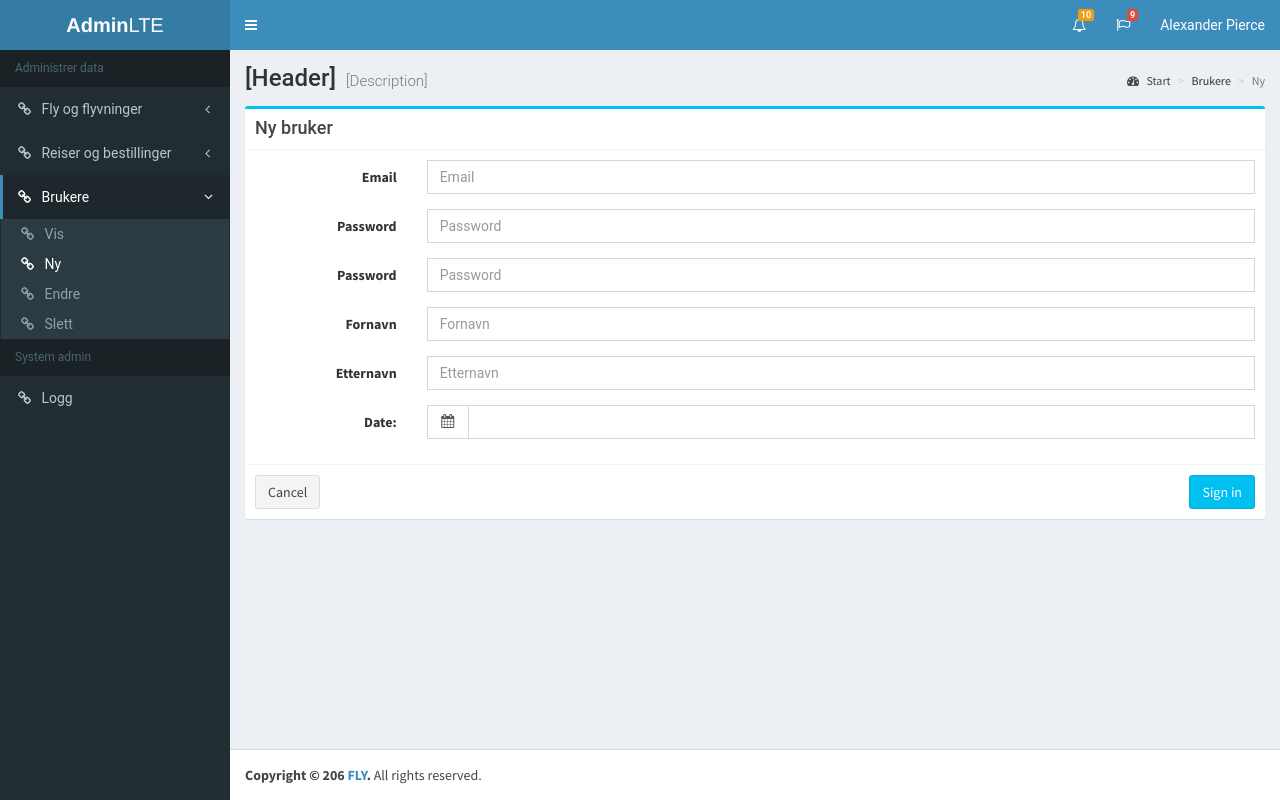
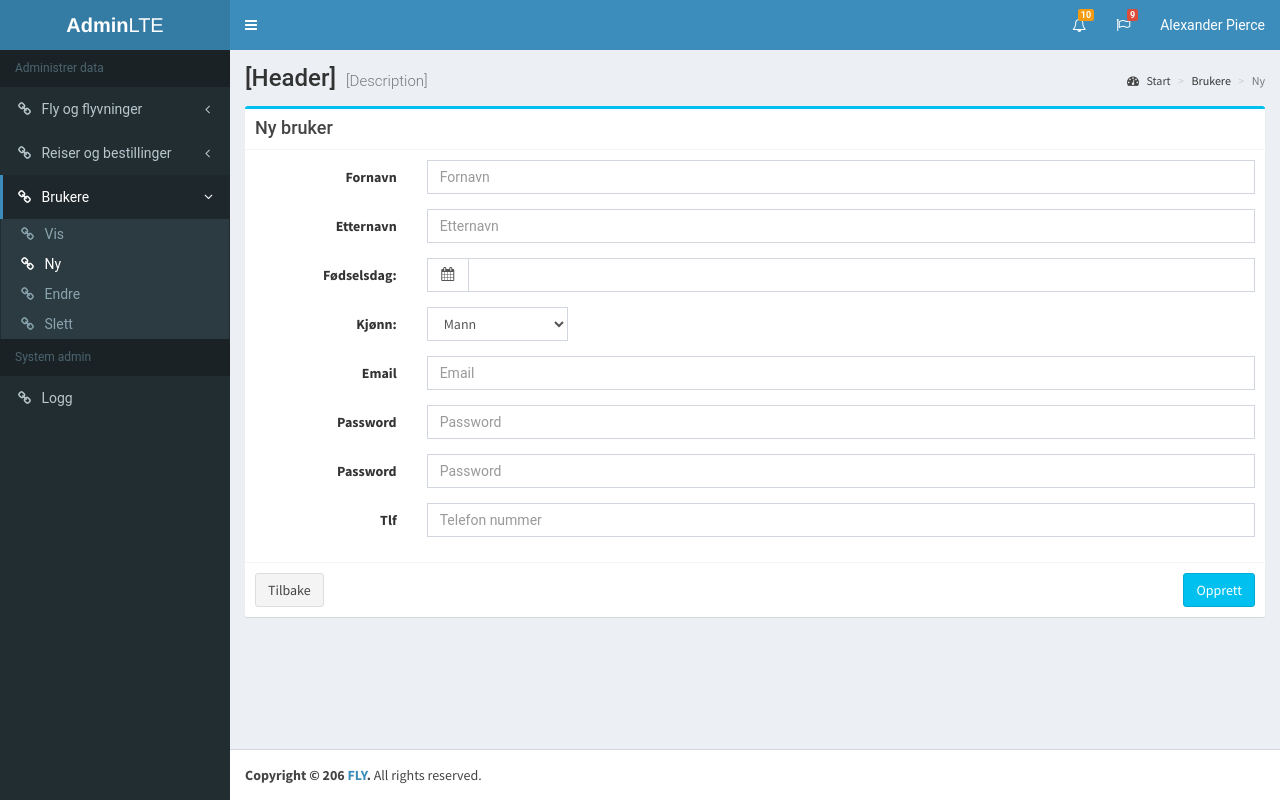
Before and after one commit to KristofferRisa/WEB1000-Exam, a PHP site: page /User/add.php in a window 1280 px wide. Run offline with PHP 8.4, Linux system fonts and the light colour scheme; some libraries are stand-ins or nearby versions.

Commit message:
Startet jobbet med POST av user add.php

```diff
--- a/vedlikehold/User/add.php
+++ b/vedlikehold/User/add.php
@@ -1,3 +1,47 @@
+<?php  // FORM POST
+
+if($_POST){
+  include('./../php/Logg.php');
+  $logg = new Logg();
+  $logg->Ny('POST av ny bruker skjema', 'DEBUG','users/add.php', 'NA');
+  //Sjekk input parametere
+  if($_POST["inputFornavn"]
+    && $_POST["inputEtternavn"]
+    && $_POST["inputDato"]
+    && $_POST["inputKjonn"]
+    && $_POST["inputEmail"]
+    && $_POST["inputPassword3"]
+    && $_POST["inputPassword4"]
+    && $_POST["inputTlf"]){
+
+      $logg->Ny('Alle input felter funnet', 'DEBUG','users/add.php', 'NA');
+
+      //Input parametere
+      $fornavn = $_POST["inputFornavn"];
+      $etternavn = $_POST["inputEtternavn"];
+      $fødselsdato = $_POST["inputDato"];
+      $kjonn = $_POST["inputKjonn"];
+      $mail = $_POST["inputEmail"];
+      $pass1 = $_POST["inputPassword3"];
+      $pass2 = $_POST["inputPassword4"];
+      $tlf = $_POST["inputTlf"];
+
+      //RegEx pattern
+      $klassekodepattern = "/^[A-Z]{2,}[0-9]{1,}$/";
+      $klassenavnpattern = "/^[A-Za-z]{1,}/";
+
+      //Validering av felter ved RegEx kode
+      //http://php.net/manual/en/function.ereg.php
+      if(preg_match($klassekodepattern, $klassekode)) {
+
+      }
+
+    }
+
+}
+
+?>
+
 <?php
 $title = "FLY - Admin";
 
@@ -34,58 +78,89 @@ include('./../html/admin-start.html');
             </div>
             <!-- /.box-header -->
             <!-- form start -->
-            <form class="form-horizontal">
+            <form class="form-horizontal" method="POST" id="nybruker">
               <div class="box-body">
-                <div class="form-group">
-                  <label for="inputEmail3" class="col-sm-2 control-label">Email</label>
 
-                  <div class="col-sm-10">
-                    <input type="email" class="form-control" id="inputEmail3" name="inputEmail3" placeholder="Email">
-                  </div>
-                </div>
-                <div class="form-group">
-                  <label for="inputPassword3" class="col-sm-2 control-label">Password</label>
-
-                  <div class="col-sm-10">
-                    <input type="password" class="form-control" id="inputPassword3" name="inputPassword3" placeholder="Password">
-                  </div>
-                </div>
-                <div class="form-group">
-                  <label for="inputPassword4" class="col-sm-2 control-label">Password</label>
-
-                  <div class="col-sm-10">
-                    <input type="password" class="form-control" id="inputPassword4" name="inputPassword4" placeholder="Password">
-                  </div>
-                </div>
+               <!-- Fornav -->
                 <div class="form-group">
                   <label for="inputFornavn" class="col-sm-2 control-label">Fornavn</label>
                   <div class="col-sm-10">
                     <input type="text" class="form-control" id="inputFornavn" name="inputFornavn" placeholder="Fornavn">
                   </div>
                 </div>
+
+                <!-- Etternav -->
                 <div class="form-group">
                   <label for="inputEtternavn" class="col-sm-2 control-label">Etternavn</label>
                   <div class="col-sm-10">
                     <input type="text" class="form-control" id="inputEtternavn" name="inputEtternavn" placeholder="Etternavn">
                   </div>
                 </div>
+
+               <!-- Dato -->
                 <div class="form-group">
-                <label class="col-sm-2 control-label">Date:</label>
+                <label class="col-sm-2 control-label">Fødselsdag:</label>
                 <div class="col-sm-10">
                   <div class="input-group date">
                     <div class="input-group-addon">
                       <i class="fa fa-calendar"></i>
                     </div>
-                    <input type="text" class="form-control" id="datepicker">
+                    <input type="text" class="form-control" id="datepicker" name="inputDato">
+                  </div>
+                 </div>
+                <!-- /.input group -->
+                </div>
+
+                <!-- Kjønn -->
+                  <div class="form-group">
+                    <label class="col-sm-2 control-label">Kjønn:</label>
+                    <div class="col-sm-2">
+                      <select class="form-control select2 select2-hidden-accessible" name="inputKjonn" form="nybruker" style="width: 100%;" tabindex="-1" aria-hidden="true">
+                        <option>Mann</option>
+                        <option>Kvinne</option>
+                      </select>
+                      <span class="dropdown-wrapper" aria-hidden="true"></span>
+                    </div>
+                  </div>
+
+               <!-- Email -->
+                <div class="form-group">
+                  <label for="inputEmail" class="col-sm-2 control-label">Email</label>
+                  <div class="col-sm-10">
+                    <input type="email" class="form-control" id="inputEmail" name="inputEmail" placeholder="Email">
                   </div>
                 </div>
-                <!-- /.input group -->
-              </div>
+
+                <!-- Passord -->
+                <div class="form-group">
+                  <label for="inputPassword3" class="col-sm-2 control-label">Password</label>
+                  <div class="col-sm-10">
+                    <input type="password" class="form-control" id="inputPassword3" name="inputPassword3" placeholder="Password">
+                  </div>
+                </div>
+
+                <!-- Passord 2 -->
+                <div class="form-group">
+                  <label for="inputPassword4" class="col-sm-2 control-label">Password</label>
+                  <div class="col-sm-10">
+                    <input type="password" class="form-control" id="inputPassword4" name="inputPassword4" placeholder="Password">
+                  </div>
+                </div>
+
+                <!-- TLF -->
+                <div class="form-group">
+                  <label for="inputTlf" class="col-sm-2 control-label">Tlf</label>
+                  <div class="col-sm-10">
+                    <input type="text" class="form-control" id="inputTlf" name="inputTlf" placeholder="Telefon nummer">
+                  </div>
+                </div>
+
               </div>
               <!-- /.box-body -->
               <div class="box-footer">
-                <button type="submit" class="btn btn-default">Cancel</button>
-                <button type="submit" class="btn btn-info pull-right">Sign in</button>
+                <button type="submit" class="btn btn-default" onclick="location.href='./';return false;">Tilbake</button>
+
+                <button type="submit" class="btn btn-info pull-right">Opprett</button>
               </div>
               <!-- /.box-footer -->
             </form>
```
Also changed, not shown: vedlikehold/php/config.php (renamed from vedlikehold/config.php).
